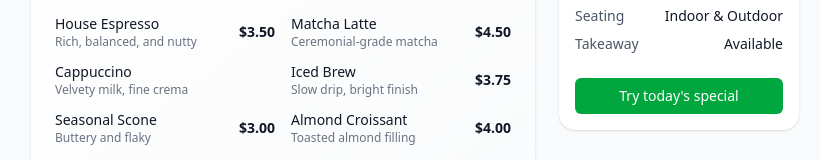
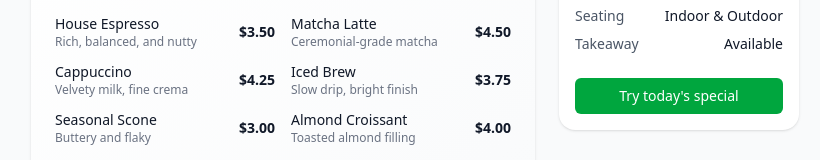
Before and after one commit to Sujit-Thapa/thebackyard, a Next.js app: page / in a window 1280 px wide. Shown: the part 198-358 px from the top of the page, without its empty margins (225-1045 px from the left). Built offline with nearby package versions, Linux system fonts and the light colour scheme.

Commit message:
chb=nges made on main page

```diff
--- a/app/page.tsx
+++ b/app/page.tsx
@@ -105,6 +105,7 @@ export default function Page(): JSX.Element {
                       Velvety milk, fine crema
                     </div>
                   </div>
+                  <div className="text-sm font-semibold">$4.25</div>
                 </div>
 
                 <div className="flex items-center justify-between">
```
